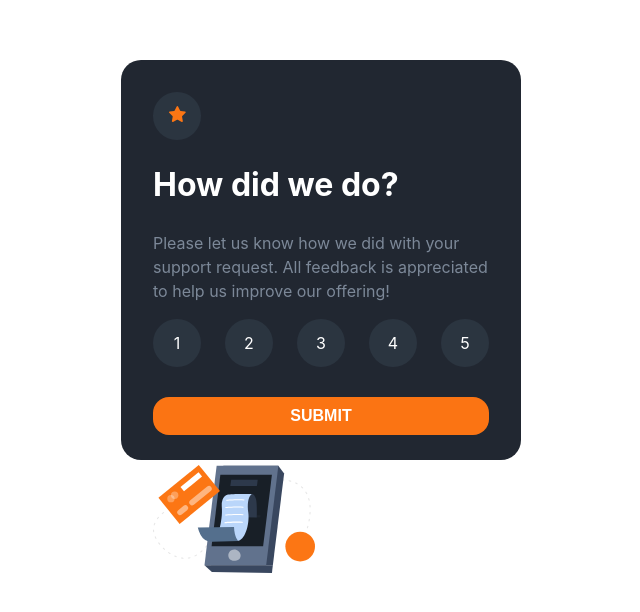
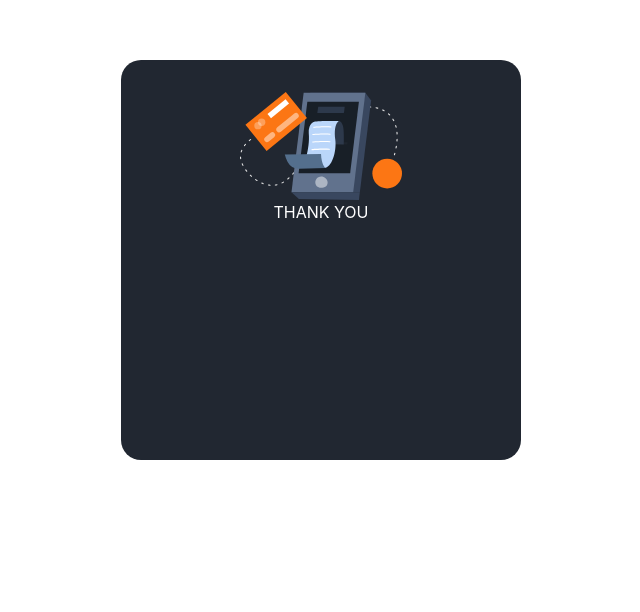
Before and after one commit to toddpowell/Interactive-Rating-Component, a React (Vite) app: page / in a window 1280 px wide. Shown: the part 140-752 px from the top of the page, without its empty margins (319-959 px from the left). Built offline with nearby package versions, Linux system fonts and the light colour scheme.

Commit message:
Styled thank you panel

```diff
--- a/src/components/InteractiveRating.css
+++ b/src/components/InteractiveRating.css
@@ -6,8 +6,6 @@
     --dark-grey: hsl(218,19%,16%);
     --dark-blue: hsl(213, 19%, 18%);
     --very-dark-blue: hsl(216, 12%, 8%);
-
-
 }
 
 * {
@@ -19,13 +17,16 @@
     flex-direction: column;
     justify-content: space-between;
     background-color: var(--dark-grey);
-    /* font-family: 'Overpass'; */
     color: var(--white);
     width: 25rem;
     height: 25rem;
     border-radius: 5%;
     text-align: left;
+}
+
+.rating-panel {
     padding: 2rem;
+    display: none;
 }
 
 .ratings {
@@ -52,7 +53,7 @@
     background-color: var(--orange);
 }
 
-.copy {
+.copy, .thank-you-message {
     color: var(--light-grey)
 }
 
@@ -64,7 +65,6 @@ button {
     font-weight: 600;
     border: none;
     padding: 10px;
-    /* font-size: 26px; */
     text-align: center;
     text-decoration: none;
     display: inline-block;
@@ -97,6 +97,33 @@ button:hover {
     margin-right: 0;
 }
 
-.rating-panel {
-    /* visibility: hidden; */
+.thank-you-panel img {
+    margin-top: 1rem;
 }
+
+.thank-you-panel {
+    display: flex;
+    flex-direction: column;
+    align-items: center;
+    height: 100%;
+    padding: 1rem;
+}
+
+.you-selected {
+    background-color: var(--medium-grey);
+    color: var(--orange);
+    padding: .25rem 1rem;
+    border-radius: 16px;
+    margin-top: 2rem;
+}
+
+.thank-you {
+    font-size: 2rem;
+    font-weight: 600;
+    margin-top: 2rem;
+}
+
+.thank-you-message {
+    text-align: center;
+    margin-top: 1rem;
+}
```
